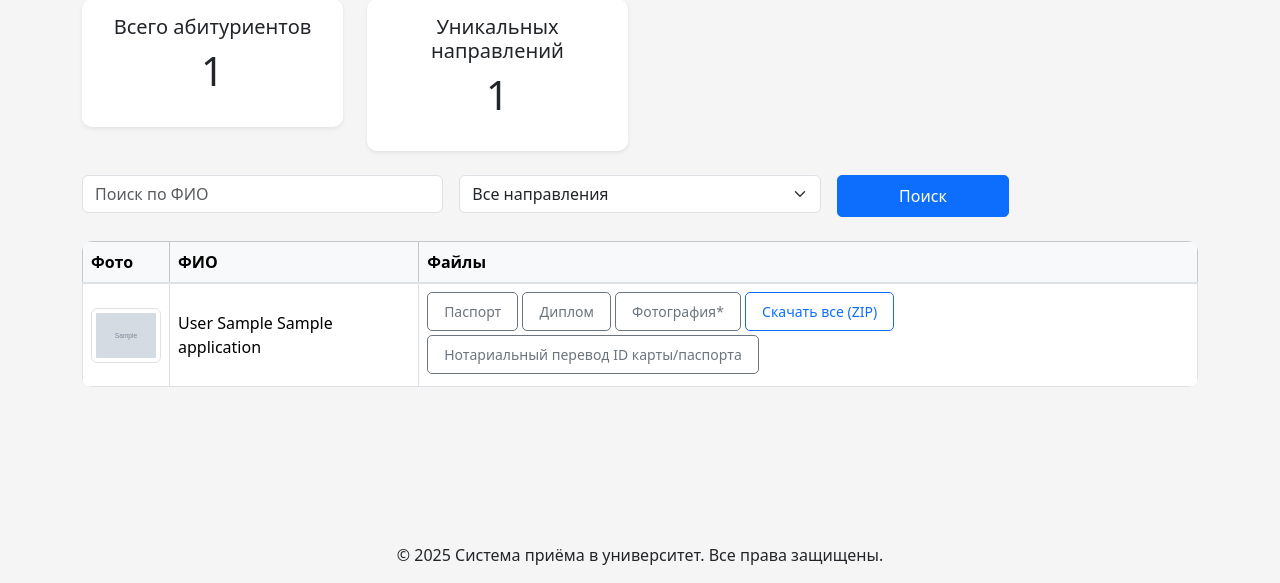
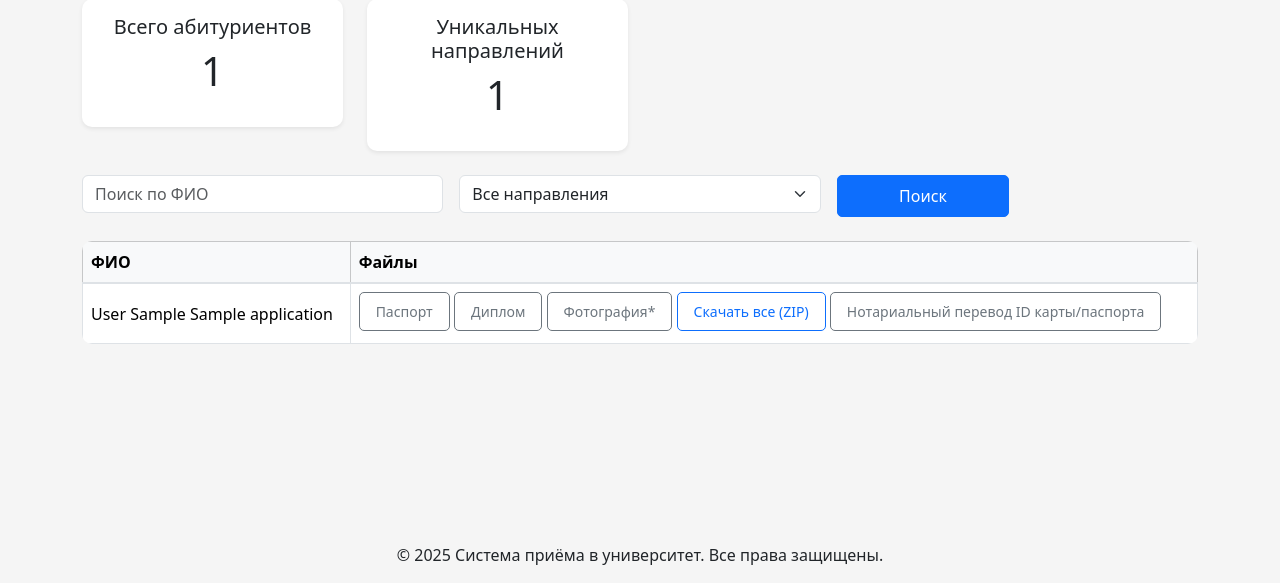
Before and after one commit to simpltm/Admission, a Django app: page /reports/ in a window 1280 px wide. Shown: the part 217-800 px from the top of the page. Run offline with Django 5.2, Linux system fonts and the light colour scheme; a user stored in the database is signed in; tables that the repository leaves empty hold one stand-in row (values such as "Sample post"); grey boxes marked "Sample" are stand-in pictures.

Commit message:
Remove photo column from reports page

```diff
--- a/reports_app/templates/reports_app/reports.html
+++ b/reports_app/templates/reports_app/reports.html
@@ -53,7 +53,6 @@
         <table class="table table-bordered table-hover align-middle reports-table">
             <thead class="table-light">
                 <tr>
-                    <th>Фото</th>
                     <th>ФИО</th>
                     <th>Файлы</th>
                 </tr>
@@ -61,15 +60,6 @@
             <tbody>
                 {% for application in applications %}
                 <tr>
-                    <td style="width: 80px;">
-                        {% if application.photo %}
-                            <a href="{% url 'reports_app:download_excel' application.id %}">
-                                <img src="{{ application.photo.url }}" alt="Фото" class="img-thumbnail" style="max-width: 70px; max-height: 70px; cursor:pointer;">
-                            </a>
-                        {% else %}
-                            <a href="{% url 'reports_app:download_excel' application.id %}" class="text-muted">—</a>
-                        {% endif %}
-                    </td>
                     <td>{{ application.last_name }} {{ application.first_name }} {{ application.middle_name }}</td>
                     <td>
                         {% if application.passport_scan %}
```
